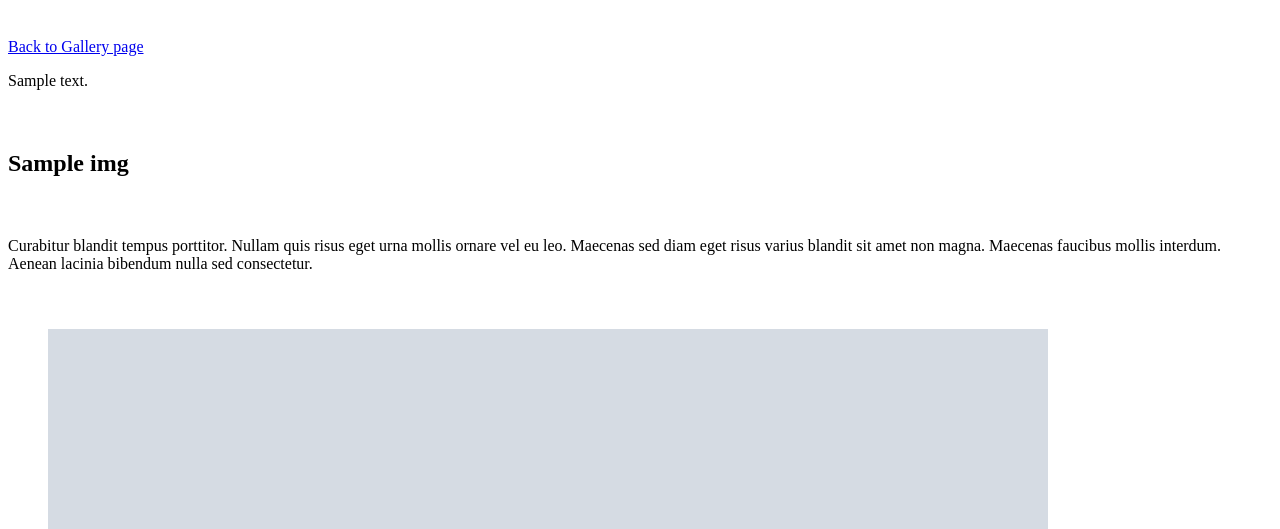
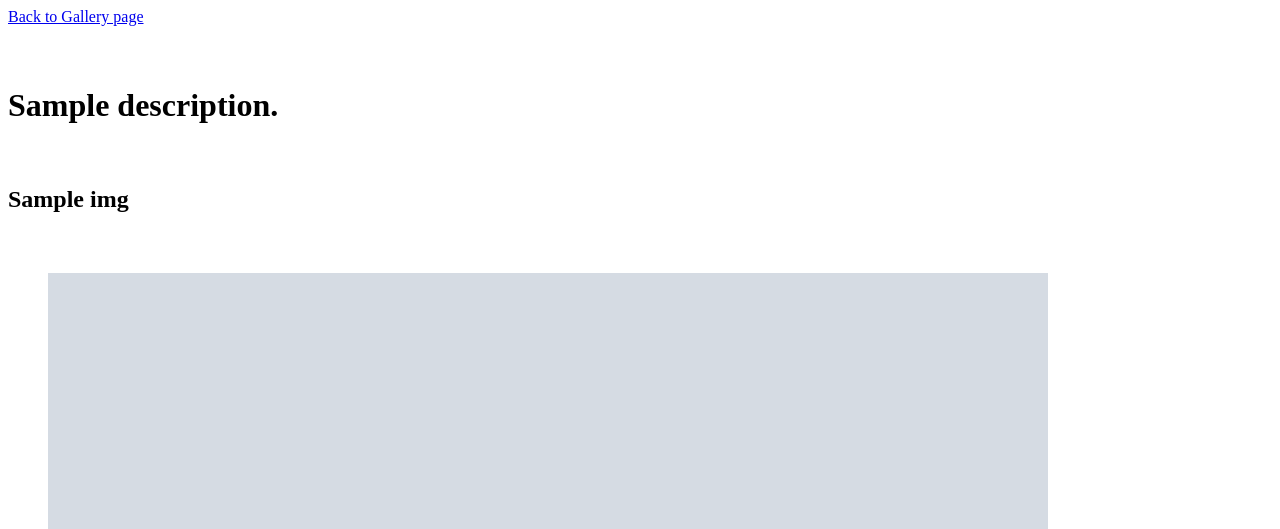
Before and after one commit to robertmelen/Photography_Site, a Django app: template NewSite/main/templates/main/gallery-detail.html in a window 1280 px wide. Shown: the top 529 px of the page. Run offline with Django 3.2, Linux system fonts and the light colour scheme; the template is opened without the code that fills it: most values are stand-ins (such as "Sample title", 1, 10 or a date in 2020); grey boxes marked "Sample" are stand-in pictures.

Commit message:
fixing gallery style

```diff
--- a/NewSite/main/templates/main/gallery-detail.html
+++ b/NewSite/main/templates/main/gallery-detail.html
@@ -1,31 +1,28 @@
 {% load static %}
-{% block hero %}
 <head>
     <link rel="stylesheet" type="text/css" href="{% static 'style/my_custom.css' %}">
 </head>
 <div class="container">
   <div class="gallery-title">
-<a href="{% url 'main:gallery' %}">Back to Gallery page</a>
-
-      {% for gallery_description in description %}
-
-  <p>{{gallery_description.description|default_if_none:"" }}</p></div> {% endfor %}
+      <div class="text-right">
+          <a href="{% url 'main:gallery' %}">Back to Gallery page</a></div>
+      <div class="text-center">
+      {% for i in description %}
+  <h1>{{i.name }}.</h1>
+      </div>
+       {% endfor %}
+  </div>
 </div>
-{% endblock %}
 </body>
   <div class="modal inverse-wrapper modal-transparent move-from-top" id="myModal1" tabindex="-1" role="dialog"> <a href="#" class="btn close-button" data-dismiss="modal" aria-label="Close"></a>
         <div class="modal-dialog modal-lg" role="document">
           <div class="modal-content">
             <h2 class="post-title text-center">{{ img.title }}</h2>
-
-            <p class="text-center">Curabitur blandit tempus porttitor. Nullam quis risus eget urna mollis ornare vel eu leo. Maecenas sed diam eget risus varius blandit sit amet non magna. Maecenas faucibus mollis interdum. Aenean lacinia bibendum nulla sed consectetur.</p>
-            <div class="divide10"></div>
-            {% for img in pictures %}
-
-            <ul class="basic-gallery text-center">
-
-              <li><img src="{{ img.image.url }}" class="gallery-images-detail" alt="" /></li>
+              {% for img in pictures %}
+              <ul class="basic-gallery text-center">
+                  <li><img src="{{ img.image.url }}" class="gallery-images-detail" alt="" /></li>
             </ul>
+              {{ img.timestamp }}
           </div>
         </div>
       </div>
--- a/NewSite/main/templates/main/gallery.html
+++ b/NewSite/main/templates/main/gallery.html
@@ -7,7 +7,7 @@
 <div class="tiles">
         <div class="items row row-offset-0">
             <div class="modal-body">
-                <div class="container">
+                <div class="container-fluid">
                 <h1>Galleries</h1>
                 <p>Please click on a thumbnail to view entire set</p></div>
 
--- a/NewSite/main/templates/main/partials/navbar.html
+++ b/NewSite/main/templates/main/partials/navbar.html
@@ -2,7 +2,7 @@
 <div class="navbar navbar-default default" role="navigation">
     <div class="container-fluid">
       <div class="navbar-header">
-        <div class="navbar-brand"><a href="index.html"><img src="#" srcset="{% static  'style/images/logo.png, style/images/logo@2x.png' %}" alt="" /></a></div>
+        <div class="navbar-brand"><a href="{% url 'main:home' %}">Robert Melen Photography</a></div>
         <div class="nav-bars-wrapper">
           <div class="nav-bars-inner">
             <div class="nav-bars" data-toggle="collapse" data-target=".navbar-collapse"><span></span></div>
@@ -24,7 +24,7 @@
       <div class="nav-wrapper">
         <div class="navbar-collapse collapse">
           <ul class="nav navbar-nav">
-            <li><a href="#">Portfolio <span class="caret"></span></a>
+            <li><a href="{% url 'main:home' %}">Home<span class="caret"></span></a>
               <ul class="dropdown-menu">
                 <li><a href="index.html">Onepage Gallery</a></li>
                 <li><a href="index2.html">Lightbox Gallery</a></li>
--- a/NewSite/static/style/my_custom.css
+++ b/NewSite/static/style/my_custom.css
@@ -10,6 +10,12 @@
 
 .gallery-title {
 
-    padding-top:30px;
+    padding-top:0px;
 
 }
+
+
+.gallery-description {
+
+    padding-top:0px;
+}
```
